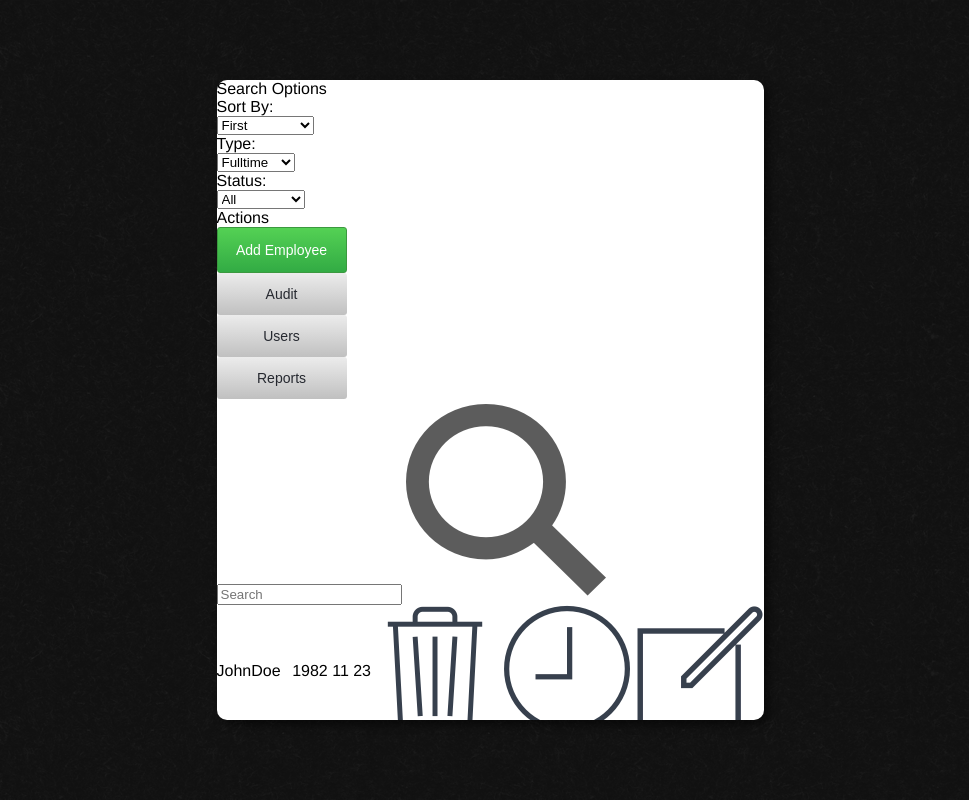
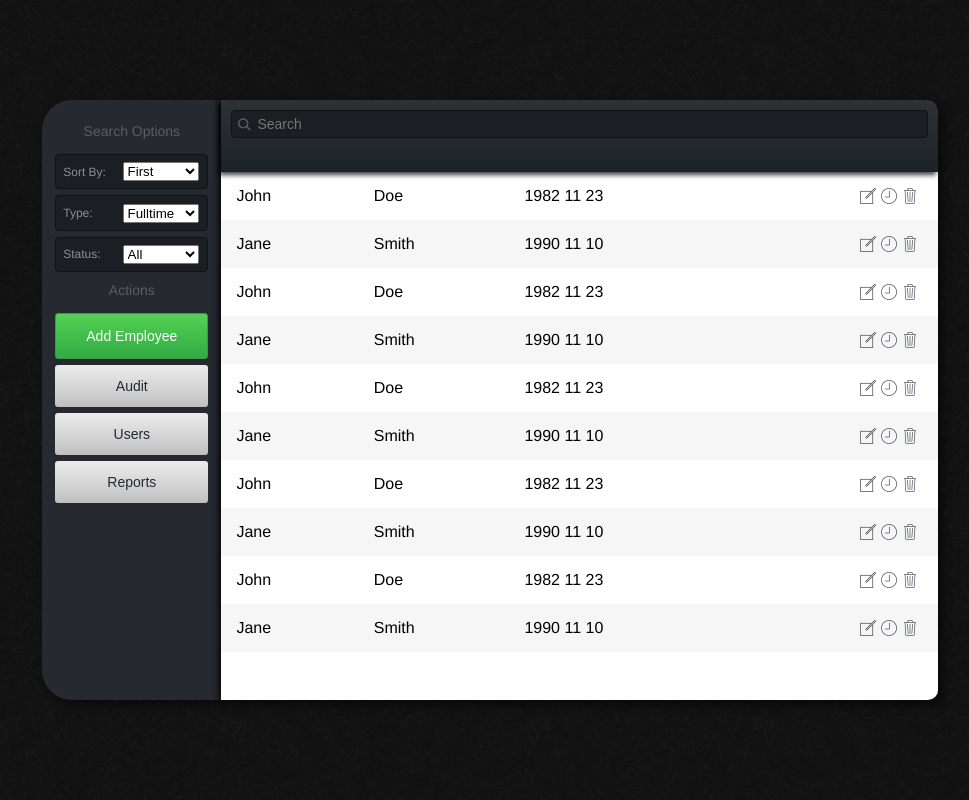
Before and after one commit to BenLorantfy/EMS, a PHP site: template php/Views/search.phtml in a window 1280 px wide. Shown: the whole page, without its empty margins (152-1121 px from the left). Run offline with PHP 8.4, Linux system fonts and the light colour scheme; the template is opened without the code that fills it, so the values that code supplies are empty.

Commit message:
more shtuff

```diff
--- a/css/custom.css
+++ b/css/custom.css
@@ -23,8 +23,9 @@ html,body{
 }
 
 /*
- * General
- *
+ * ================================================
+ * 						Common
+ * ================================================
  */
 .verticalCenter{
 	height: 100%;
@@ -123,8 +124,9 @@ section{
 }
 
 /*
- * Login
- *
+ * ================================================
+ * 						Login
+ * ================================================
  */
 #login .box{
 	width: 350px;
@@ -168,3 +170,165 @@ section{
 	border-bottom-left-radius: 5px;
 	border-bottom-right-radius: 5px;
 }
+
+
+/*
+ * ================================================
+ * 						Search
+ * ================================================
+ */
+#search .box{
+	width: 70%;
+	height: 75%;
+	border-top-left-radius: 30px;
+	border-bottom-left-radius: 30px;
+	background: transparent;
+}
+
+#search .optionsHeader{
+	width: 100%;
+	color:#5A5D61;
+	text-align: center;
+	font-size: 14px;
+	font-weight: 500;
+	margin-top:10px;
+	margin-bottom: 15px;
+}
+
+#actionsHeader{
+	margin-top:15px;
+	margin-bottom: 15px;
+}
+
+#search .optionsContainer{
+	width: 20%;
+	height: 100%;
+	background-color:red;
+	border-top-left-radius: 10px;
+	border-bottom-left-radius: 10px;
+	background-color: #262930;
+	padding:13px;
+	float: left;
+}
+
+#search .optionsSubcontainer{
+	width: 100%;
+	height: 100%;
+	position: relative;
+}
+
+#search .sideBarButton{
+	width: 100%;
+	margin-top:6px;
+}
+
+#search .resultsContainer{
+	width: 80%;
+	height:100%;
+	float: left;
+	border-top-right-radius: 30px;
+	border-bottom-right-radius: 10px;
+	-webkit-box-shadow: -2px 0px 7px 0px rgba(0, 0, 0, 1);
+	-moz-box-shadow:    -2px 0px 7px 0px rgba(0, 0, 0, 1);
+	box-shadow:         -2px 0px 7px 0px rgba(0, 0, 0, 1);
+}
+
+#search .results{
+	height:88%;
+	width: 100%;
+	background-color: white;
+	overflow: scroll;
+}
+
+#search .resultTable{
+	width: 100%;
+}
+
+#search .resultTable td{
+	padding:15px;
+	margin:0;
+	border:none;
+}
+
+#search .resultTable tr:nth-child(2n){
+	background-color:#F6F6F6;
+}
+
+#search .searchInputContainer{
+	position: relative;
+	width: 100%;
+	height:12%;
+	background-color:red;
+	border-top-right-radius: 10px;
+	padding:10px;
+
+	background: #2E3136; /* Old browsers */
+	background: -moz-linear-gradient(top,  #2E3136 0%, #1b2228 100%); /* FF3.6+ */
+	background: -webkit-gradient(linear, left top, left bottom, color-stop(0%,#2E3136), color-stop(100%,#1b2228)); /* Chrome,Safari4+ */
+	background: -webkit-linear-gradient(top,  #2E3136 0%,#1b2228 100%); /* Chrome10+,Safari5.1+ */
+	background: -o-linear-gradient(top,  #2E3136 0%,#1b2228 100%); /* Opera 11.10+ */
+	background: -ms-linear-gradient(top,  #2E3136 0%,#1b2228 100%); /* IE10+ */
+	background: linear-gradient(to bottom,  #2E3136 0%,#1b2228 100%); /* W3C */
+	filter: progid:DXImageTransform.Microsoft.gradient( startColorstr='#2f3438', endColorstr='#1b2228',GradientType=0 ); /* IE6-9 */
+
+	-webkit-box-shadow: -2px 3px 5px 0px rgba(0, 0, 0, 0.75);
+	-moz-box-shadow:    -2px 3px 5px 0px rgba(0, 0, 0, 0.75);
+	box-shadow:         -2px 3px 5px 0px rgba(0, 0, 0, 0.75);
+
+}
+
+#search .searchIcon{
+	width: 13px;
+	position: absolute;
+	top:18.2px;
+	left:17px;
+}
+
+#search .searchInput{
+	width: 100%;
+	border:1px solid #0F1114;
+	border-radius: 4px;
+	background-color:#1B1E23;
+	padding:5px;
+	padding-left:25px;
+	font-size: 14px;
+	color:rgba(255,255,255,0.5);
+}
+
+#search .optionContainer{
+	position: relative;
+	width: 100%;
+	border:1px solid #0F1114;
+	border-radius: 4px;
+	background-color:#1B1E23;
+	padding:7px;
+	color:rgba(255,255,255,0.5);
+	vertical-align: middle;
+	margin-bottom: 6px;
+}
+
+#search .option{
+	vertical-align: middle;
+	max-width: 100%;
+}
+
+#search .optionLabel{
+	font-size: 12px;
+	vertical-align: middle;;
+	width:40%;
+	display: inline-block;
+}
+
+#search .optionSubcontainer{
+	width: 56%;
+	display: inline-block;
+	text-align: right;
+	position: relative;
+}
+
+#search .rowIcon{
+	height: 1em;
+	float: right;
+	margin-right:5px;
+	cursor: pointer;
+}
--- /dev/null
+++ b/js/Views/CoverView.js
@@ -0,0 +1,9 @@
+App.Views.Cover = Backbone.View.extend({
+	el: "#cover",
+
+	events: {
+		"click":function(){
+			Backbone.Events.trigger("dismiss");
+		}
+	}
+});
--- a/js/Views/SearchView.js
+++ b/js/Views/SearchView.js
@@ -2,7 +2,13 @@ App.Views.SearchView = App.Views.SectionView.extend({
 	el: "#search",
 
 	events: {
+		"click .addEmployeeButton":"openAddEmployee"
+	},
 
+	openAddEmployee:function(){
+		var view = this;
+		view.blur();
+		Backbone.Events.trigger("openAddEmployee");
 	},
 
 	initialize: function(){
@@ -10,9 +16,5 @@ App.Views.SearchView = App.Views.SectionView.extend({
 		Backbone.Events.on("login",function(){
 			view.show();
 		});
-	},
-
-	render: function(){
-
 	}
 });
--- a/js/Views/SectionView.js
+++ b/js/Views/SectionView.js
@@ -1,5 +1,4 @@
 App.Views.SectionView = Backbone.View.extend({
-	cover: $("#cover"),
 	animate: function(show,back,howMuch,time,fade){
 		var $el = $(this.$el);
 		var animation = { progress:0 };
@@ -46,7 +45,6 @@ App.Views.SectionView = Backbone.View.extend({
 			}
 		})
 	},
-
 	show: function(){
 		this.animate(true,true,0.3,800,true);
 	},
@@ -60,16 +58,18 @@ App.Views.SectionView = Backbone.View.extend({
 		this.animate(true,false,0.05,600,true);
 	},
 	blur:function(){
-		this.cover.css("opacity",0);
-		this.cover.insertAfter(this.$el);
-		this.cover.show();
-		this.cover.stop().animate({ opacity:1 },600,"easeOutQuart");
+		var cover = $("#cover");
+		cover.css("opacity",0);
+		cover.insertAfter(this.$el);
+		cover.show();
+		cover.stop().animate({ opacity:1 },600,"easeOutQuart");
 
 		this.animate(false,true,0.05,600,false);
 	},
 	focus:function(){
-		this.cover.stop().animate({ opacity:0 },600,"easeOutQuart",function(){
-			this.cover.hide();
+		var cover = $("#cover");
+		cover.stop().animate({ opacity:0 },600,"easeOutQuart",function(){
+			cover.hide();
 		});
 
 		this.animate(true,false,0.05,600,false);
--- a/php/Controllers/PageController.php
+++ b/php/Controllers/PageController.php
@@ -14,6 +14,9 @@ class PageController{
 		View::EndHeadRender();
 		View::StartBodyRender();
 
+		$common = new View("common");
+		$common->render();
+
 		$login = new View("login");
 		$login->render();
 
--- /dev/null
+++ b/php/Views/common.phtml
@@ -0,0 +1 @@
+<div id = "cover" style="display:none;"></div>
--- a/php/Views/head.phtml
+++ b/php/Views/head.phtml
@@ -15,6 +15,7 @@
 <script src = "js/Views/SectionView.js"></script>
 <script src = "js/Views/LoginView.js"></script>
 <script src = "js/Views/SearchView.js"></script>
+<script src = "js/Views/CoverView.js"></script>
 <script src = "js/main.js"></script>				<!-- Runs app -->
 
 <!-- CSS -->
--- a/php/Views/search.phtml
+++ b/php/Views/search.phtml
@@ -1,25 +1,25 @@
 <section id = "search" style="<?=($this->show)?"":"display:none;"?>">
 	<div class = "verticalCenter"></div>
-	<div id = "searchBox" class = "box">
-		<div id = "searchToolsContainer">
-			<div id = "searchToolsSubContainer">
-				<div id = "searchOptionsHeader" class = "sideBarHeader">Search Options</div>
-				<div class = "searchOptionContainer">
+	<div class = "box">
+		<div class = "optionsContainer">
+			<div class = "optionsSubcontainer">
+				<div class = "optionsHeader">Search Options</div>
+				<div class = "optionContainer">
 					<span class = "verticalAlign"></span>
-					<span class = "searchOptionLabel">Sort By:</span>
-					<div class = "searchOptionSubcontainer">
-						<select class = "searchOption">
+					<span class = "optionLabel">Sort By:</span>
+					<div class = "optionSubcontainer">
+						<select class = "option">
 							<option>First</option>
 							<option>Last</option>
 							<option>Date of Birth</option>
 						</select>
 					</div>
 				</div>
-				<div class = "searchOptionContainer">
+				<div class = "optionContainer">
 					<span class = "verticalAlign"></span>
-					<span class = "searchOptionLabel">Type:</span>
-					<div class = "searchOptionSubcontainer">
-						<select class = "searchOption">
+					<span class = "optionLabel">Type:</span>
+					<div class = "optionSubcontainer">
+						<select class = "option">
 							<option>Fulltime</option>
 							<option>Parttime</option>
 							<option>Seasonal</option>
@@ -27,11 +27,11 @@
 						</select>
 					</div>
 				</div>
-				<div class = "searchOptionContainer">
+				<div class = "optionContainer">
 					<span class = "verticalAlign"></span>
-					<span class = "searchOptionLabel">Status:</span>
-					<div class = "searchOptionSubcontainer">
-						<select class = "searchOption">
+					<span class = "optionLabel">Status:</span>
+					<div class = "optionSubcontainer">
+						<select class = "option">
 							<option>All</option>
 							<option>Active</option>
 							<option>Inactive</option>
@@ -39,20 +39,20 @@
 						</select>
 					</div>
 				</div>
-				<div id = "actionsHeader" class = "sideBarHeader">Actions</div>
-				<input id = "addEmployeeButton" class="sideBarButton confirmButton" type = "button" value="Add Employee"></input>
-				<input id = "auditButton" class="sideBarButton button adminControl" type = "button" value="Audit"></input>
-				<input id = "usersButton" class="sideBarButton button adminControl" type = "button" value="Users"></input>
-				<input id = "reportsButton" class="sideBarButton button" type = "button" value="Reports"></input>
+				<div class = "optionsHeader">Actions</div>
+				<input class="addEmployeeButton sideBarButton confirmButton" type = "button" value="Add Employee"></input>
+				<input class="auditButton sideBarButton button adminControl" type = "button" value="Audit"></input>
+				<input class="usersButton sideBarButton button adminControl" type = "button" value="Users"></input>
+				<input class="reportsButton sideBarButton button" type = "button" value="Reports"></input>
 			</div>
 		</div>
-		<div id = "searchContainer">
-			<div id = "searchHead">
-				<input id = "searchText" placeholder = "Search" type = "text"></input>
-				<img id = "searchIcon" src="assets/images/searchIcon.png"/>
+		<div class = "resultsContainer">
+			<div class = "searchInputContainer">
+				<input class = "searchInput" placeholder = "Search" type = "text"></input>
+				<img class = "searchIcon" src="assets/images/searchIcon.png"/>
 			</div>
-			<div id = "searchResults">
-				<table id = "resultTable" cellspacing="0" cellpadding="0">
+			<div class = "results">
+				<table class = "resultTable" cellspacing="0" cellpadding="0">
 					<tr><td>John</td><td>Doe</td><td>1982 11 23</td><td>
 					<img class = "rowIcon" src = "assets/images/trash.png"/>
 					<img class = "rowIcon" src = "assets/images/clock.png"/>
```
